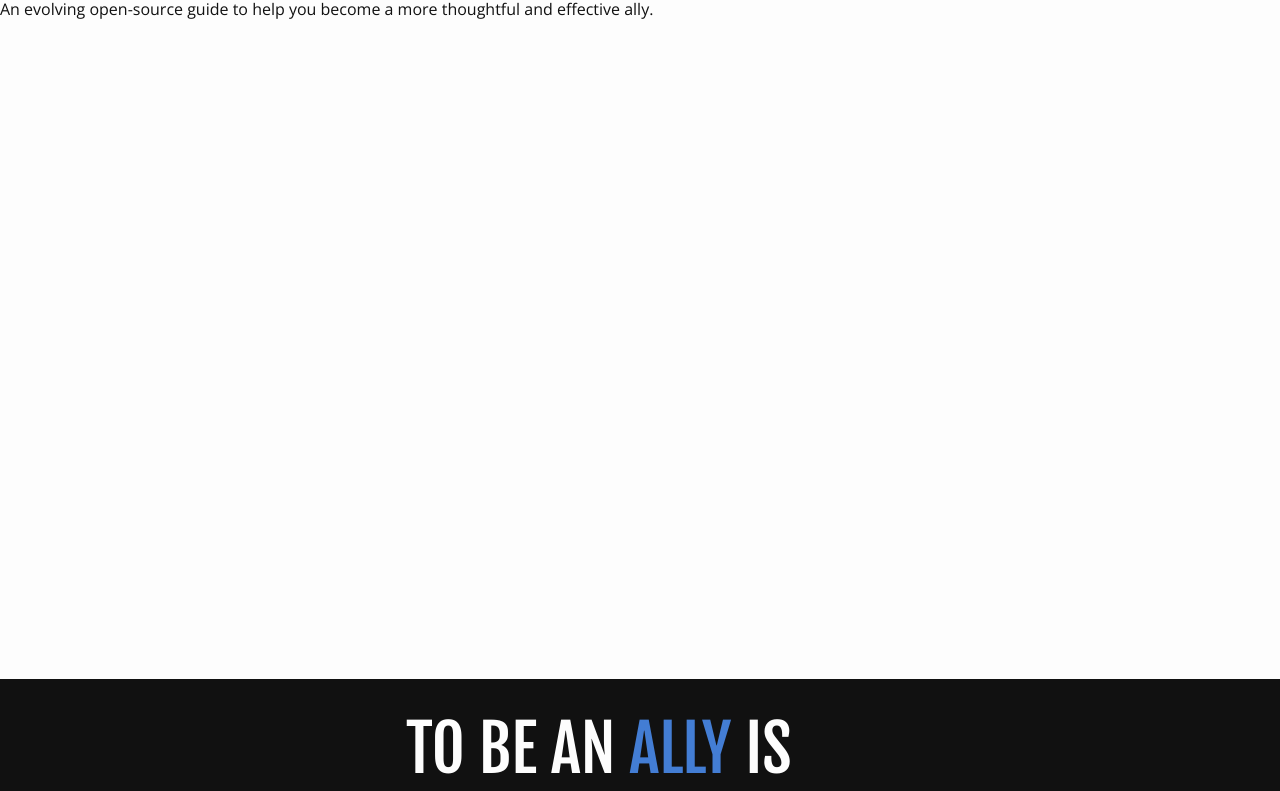
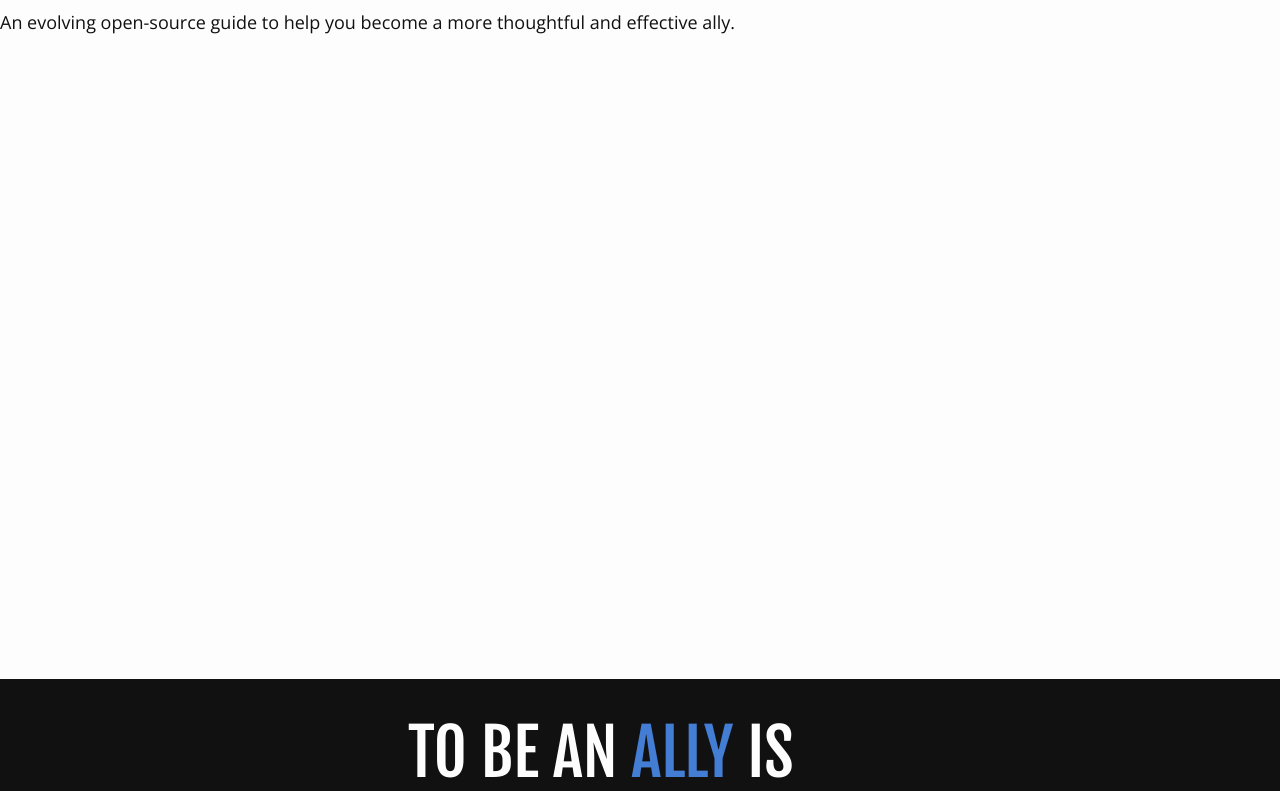
Before and after one commit to almnt/guide-to-allyship, an Eleventy site: page src/index.html in a window 1280 px wide. Shown: the part 121-912 px from the top of the page. Built offline with nearby package versions, Linux system fonts and the light colour scheme; Eleventy itself is replaced by a stand-in of ours; files that its build step writes are made by us from their sources; what eleventy-plugin-sass would draw is missing.

Commit message:
:lipstick: Update and add variables

```diff
--- a/src/assets/styles/settings/_variables.scss
+++ b/src/assets/styles/settings/_variables.scss
@@ -10,7 +10,7 @@ $color--primary: $blue;
 
 // Container Sizes
 $container-width--base: 700px;
-$container-width--small: 320px;
+$container-width--small: 350px;
 $container-width--medium: 500px;
 
 // Font Colors
@@ -20,7 +20,7 @@ $font-color--brand: $color--primary;
 $font-color--light: $color--light;
 
 // Font Size
-$font-size--base: 16px;
+$font-size--base: 18px;
 $font-size--small: $font-size--base * 0.875;
 $font-size--large: $font-size--base * 4;
 
@@ -35,3 +35,10 @@ $space--small: $space--base * 0.5;
 $space--medium: $space--base * 1.5;
 $space--large: $space--base * 2;
 $space--x-large: $space--base * 4;
+
+// Borders
+$border--base: 2px;
+$border--small: $border--base / 2;
+$border--medium: $border--base * 1.5;
+$border--large: $border--base * 2;
+$border--color: $color--primary;
```
